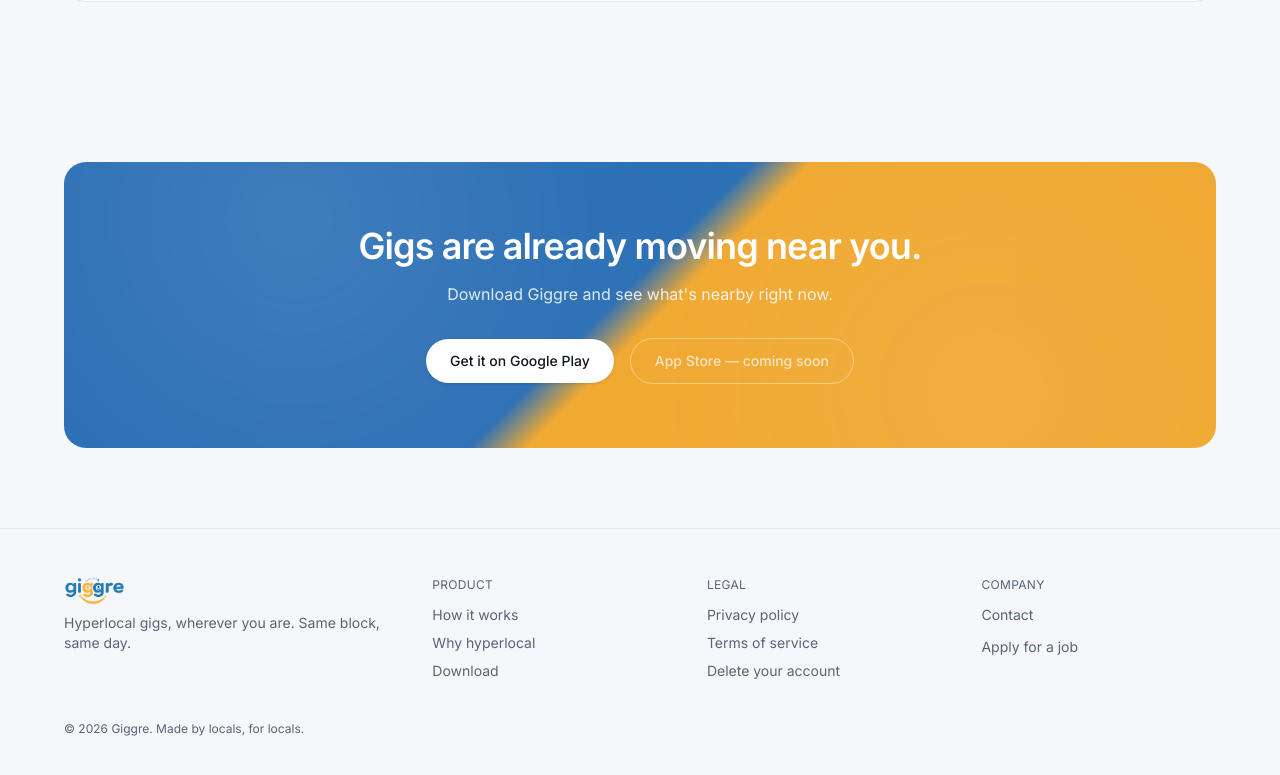
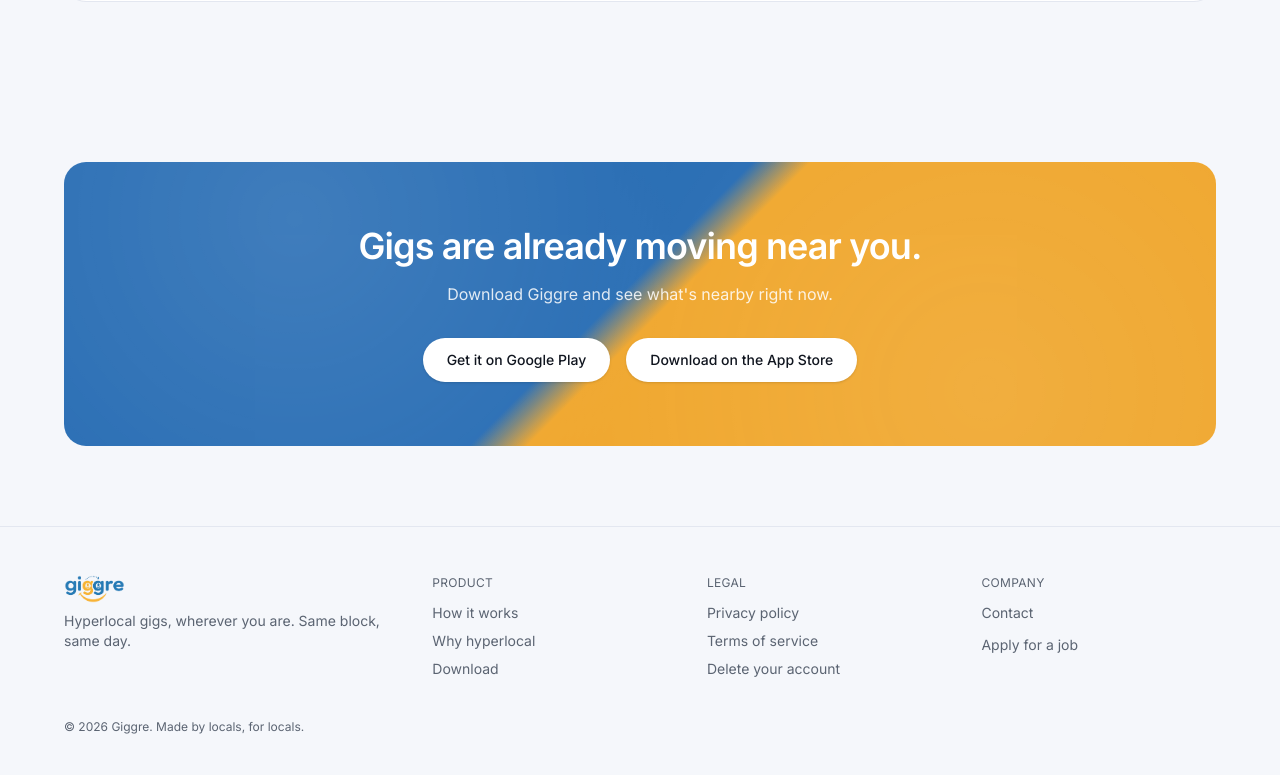
Before and after one commit to JoshuaAirstaffs/giggre-website, a Next.js app: page / in a window 1280 px wide. Shown: the part 2814-3589 px from the top of the page. Built offline with nearby package versions, Linux system fonts and the light colour scheme; no server answers.

Commit message:
new link

```diff
--- a/src/components/DownloadCTA.tsx
+++ b/src/components/DownloadCTA.tsx
@@ -23,22 +23,33 @@
               "radial-gradient(circle at 20% 20%, rgba(255,255,255,0.25), transparent 40%), radial-gradient(circle at 80% 80%, rgba(255,255,255,0.18), transparent 45%)",
           }}
         />
+
         <h2 className="relative font-[var(--font-display)] text-3xl font-semibold tracking-tight text-white sm:text-4xl">
           Gigs are already moving near you.
         </h2>
+
         <p className="relative mx-auto mt-4 max-w-md text-white/85">
           Download Giggre and see what&apos;s nearby right now.
         </p>
+
         <div className="relative mt-8 flex flex-wrap items-center justify-center gap-4">
           <a
-            href="#"
+            href="https://play.google.com/store/apps/details?id=com.giggre.mobile"
+            target="_blank"
+            rel="noopener noreferrer"
             className="flex items-center gap-2 rounded-full bg-white px-6 py-3 text-sm font-medium text-[#10151F] shadow-sm transition-transform hover:scale-[1.03]"
           >
             Get it on Google Play
           </a>
-          <span className="rounded-full border border-white/40 px-6 py-3 text-sm font-medium text-white/70">
-            App Store — coming soon
-          </span>
+
+          <a
+            href="https://apps.apple.com/app/giggre/id6806056370"
+            target="_blank"
+            rel="noopener noreferrer"
+            className="flex items-center gap-2 rounded-full bg-white px-6 py-3 text-sm font-medium text-[#10151F] shadow-sm transition-transform hover:scale-[1.03]"
+          >
+            Download on the App Store
+          </a>
         </div>
       </motion.div>
     </section>
```
